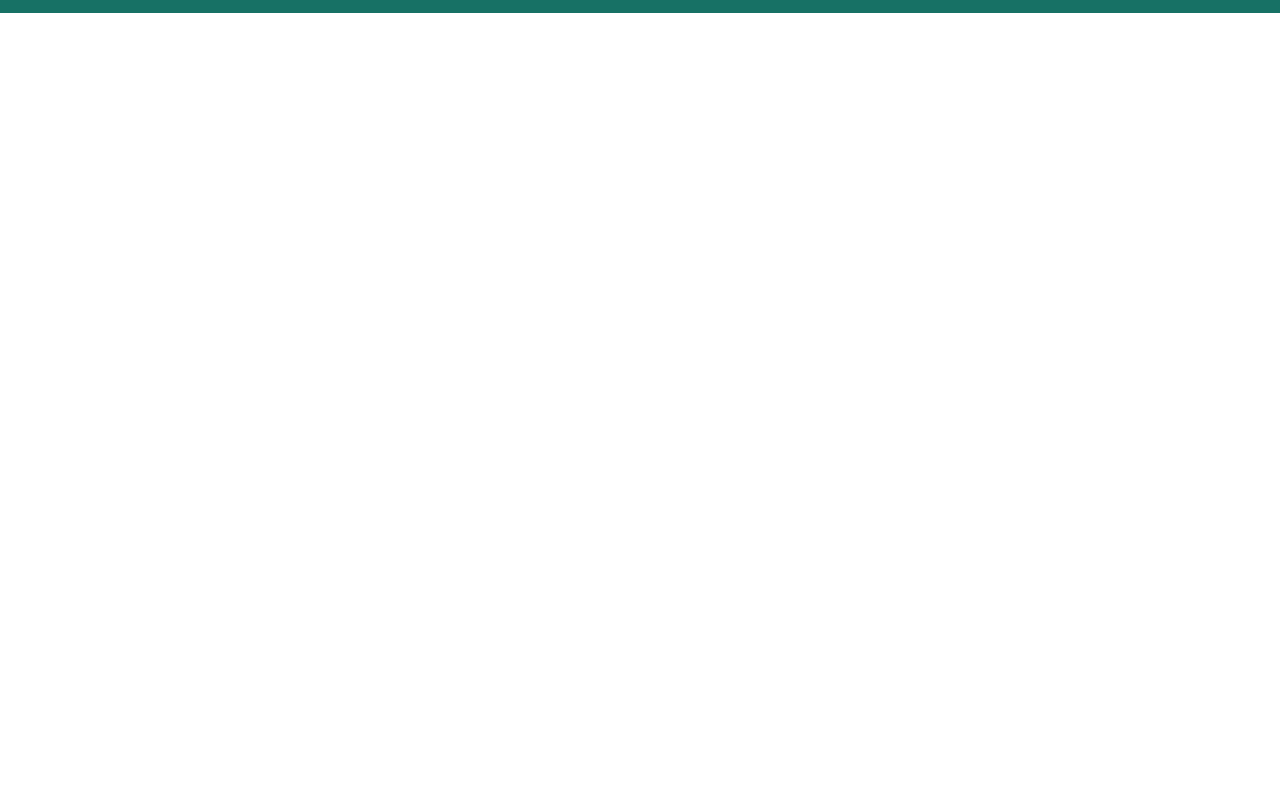
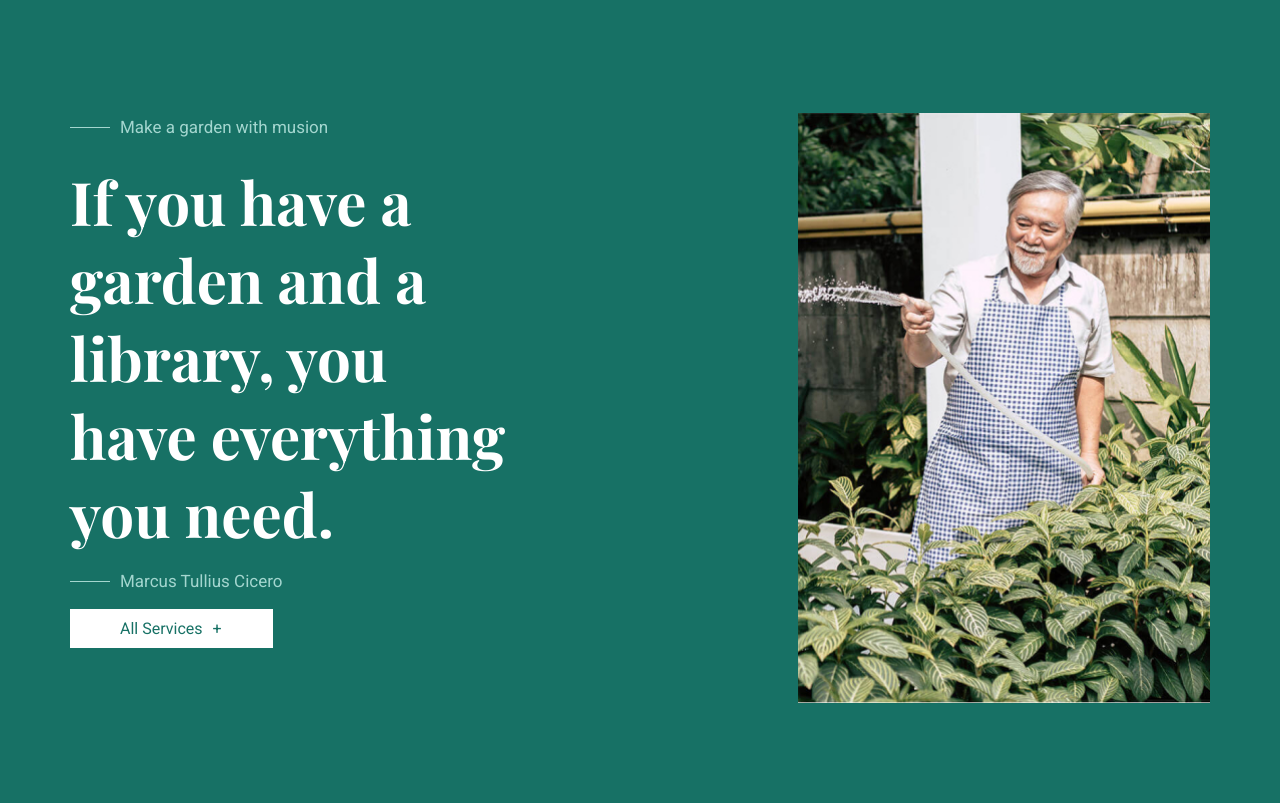
Before and after one commit to NikolaichukViktoriia/Farmzi, a plain HTML site: page index.html in a window 1280 px wide. Shown: the part 90-893 px from the top of the page. Before the commit the page ends 800 px from the top, so only its background shows below. Drawn offline with nearby package versions, Linux system fonts and the light colour scheme.

Commit message:
add hero section

```diff
--- a/index.html
+++ b/index.html
@@ -42,5 +42,21 @@
         </div>
       </div>
     </nav>
+
+    <section class="hero">
+      <div class="container">
+        <div class="hero__inner">
+          <div class="hero__text">
+            <span class="hero__description">Make a garden with musion</span>
+            <h1 class="hero__title">
+              If you have a garden and a library, you have everything you need.
+            </h1>
+            <span class="hero__description">Marcus Tullius Cicero</span>
+            <a class="hero__services" href="#">All Services</a>
+          </div>
+          <img class="hero__img" src="./img/man.jpg" alt="man" />
+        </div>
+      </div>
+    </section>
   </body>
 </html>
--- a/style.css
+++ b/style.css
@@ -20,8 +20,16 @@ a {
 
 body {
   font-family: "Roboto", sans-serif;
+  font-style: normal;
+  font-weight: 400;
 }
 /* font-family: 'Playfair Display', serif; ctrl = / */
+.container {
+  max-width: 1170px;
+  width: 100%;
+  margin: 0 auto;
+  padding: 0 15px;
+}
 
 .nav {
   background-color: #177165;
@@ -32,6 +40,9 @@ body {
   display: flex;
   justify-content: space-between;
   align-items: center;
+  max-width: 1350px;
+  margin: 0 auto;
+  padding: 0 15px;
 }
 .nav__menu {
   display: flex;
@@ -65,10 +76,81 @@ body {
   width: 44px;
   height: 44px;
   left: 0;
-  top: 0;
+  top: 8px;
   background-image: url("./img/icons/call.png");
 }
 .nav__phone-title {
   font-size: 17px;
   list-style: 29px;
 }
+.nav__phone-link {
+  font-size: 17px;
+  line-height: 29px;
+  color: #ffffff;
+}
+
+/* Hero */
+.hero {
+  background-color: #177165;
+  padding: 100px 0;
+  color: #fff;
+}
+.hero__inner {
+  display: flex;
+  justify-content: space-between;
+}
+.hero__text {
+  max-width: 550px;
+  width: 100%;
+}
+.hero__description {
+  font-size: 17px;
+  line-height: 29px;
+  color: #a4d6cf;
+  position: relative;
+  padding-left: 50px;
+  margin-bottom: 20px;
+  display: block;
+}
+.her0__description:nth-child(2) {
+  margin-bottom: 60px;
+}
+.hero__description::after {
+  content: "";
+  position: absolute;
+  width: 40px;
+  height: 1px;
+  left: 0;
+  top: 14px;
+  background-color: #a4d6cf;
+}
+.hero__title {
+  font-family: "Playfair Display";
+  font-size: 60px;
+  line-height: 78px;
+  max-width: 455px;
+  width: 100%;
+  margin-bottom: 15px;
+}
+.hero__services {
+  padding: 10px 70px 10px 50px;
+  background-color: #fff;
+  font-size: 16px;
+  line-height: 26px;
+  color: #177165;
+  position: relative;
+}
+.hero__services::before {
+  content: "+";
+  position: absolute;
+  right: 45px;
+  top: 7px;
+  color: #177165;
+  height: 15px;
+  width: 15px;
+}
+.hero__img {
+  width: 412px;
+  height: 590px;
+  object-fit: cover;
+}
```
